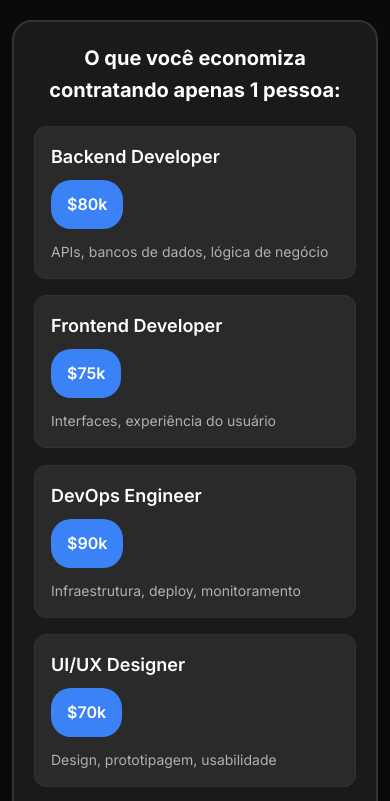
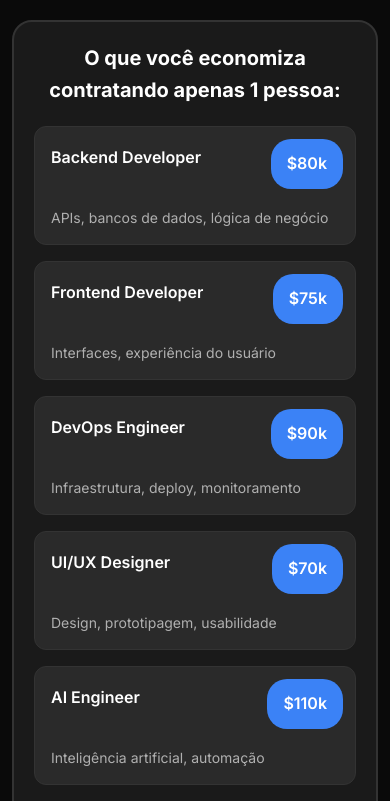
Before and after one commit to lgohere/portfolio, a React (Create React App) app: page / in a window 390 px wide. Shown: the part 1920-2721 px from the top of the page. Built offline with nearby package versions, Linux system fonts and the light colour scheme.

Commit message:
fixed budget cards

```diff
--- a/src/components/Portfolio.css
+++ b/src/components/Portfolio.css
@@ -418,14 +418,17 @@ body {
 .position-header {
   display: flex;
   justify-content: space-between;
-  align-items: center;
+  align-items: flex-start;
   margin-bottom: var(--spacing-sm);
+  min-height: 40px;
 }
 
 .position-role {
   font-size: var(--font-size-lg);
   font-weight: 600;
   color: var(--text-primary);
+  flex: 1;
+  line-height: 1.3;
 }
 
 .position-salary {
@@ -435,6 +438,10 @@ body {
   border-radius: 20px;
   font-size: var(--font-size-sm);
   font-weight: 600;
+  flex-shrink: 0;
+  margin-left: var(--spacing-sm);
+  white-space: nowrap;
+  align-self: flex-start;
 }
 
 /* Mobile salary badges */
@@ -1043,9 +1050,31 @@ body {
   }
 
   .position-header {
-    flex-direction: column;
+    flex-direction: row;
+    justify-content: space-between;
     align-items: flex-start;
-    gap: var(--spacing-xs);
+    gap: var(--spacing-sm);
+    min-height: 48px;
+  }
+
+  .position-role {
+    font-size: var(--font-size-base);
+    flex: 1;
+    min-width: 0;
+    word-wrap: break-word;
+  }
+
+  .position-salary {
+    position: absolute;
+    top: var(--spacing-sm);
+    right: var(--spacing-sm);
+    margin: 0;
+    z-index: 2;
+  }
+
+  .position-card {
+    position: relative;
+    padding: var(--spacing-lg) var(--spacing-lg) var(--spacing-md) var(--spacing-md);
   }
 
   .total-cost {
--- a/src/components/Portfolio.js
+++ b/src/components/Portfolio.js
@@ -34,7 +34,7 @@ const useIntersectionObserver = (options = {}) => {
         observerRef.current.unobserve(currentRef);
       }
     };
-  }, []);
+  }, [options]);
 
   return [ref, isIntersecting];
 };
```
